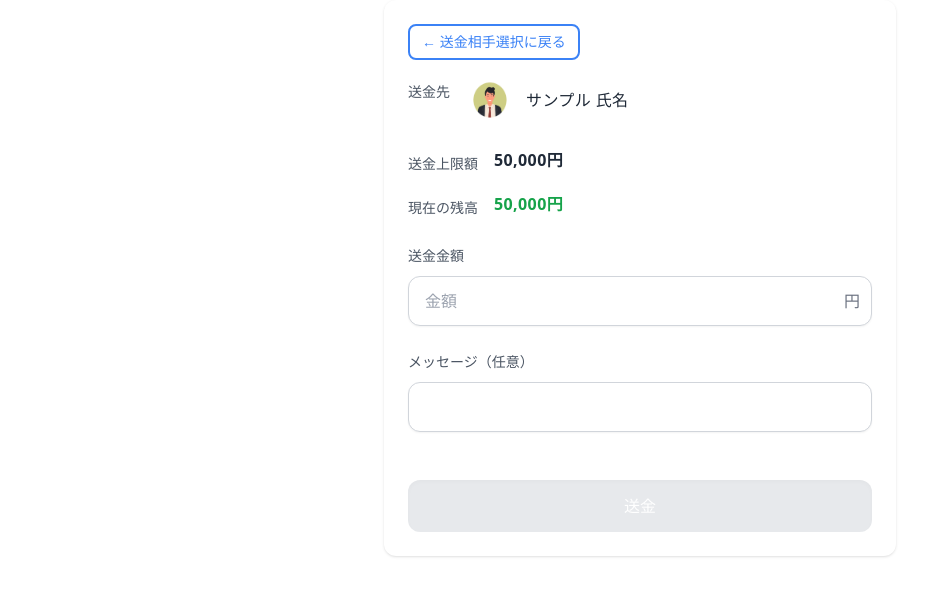
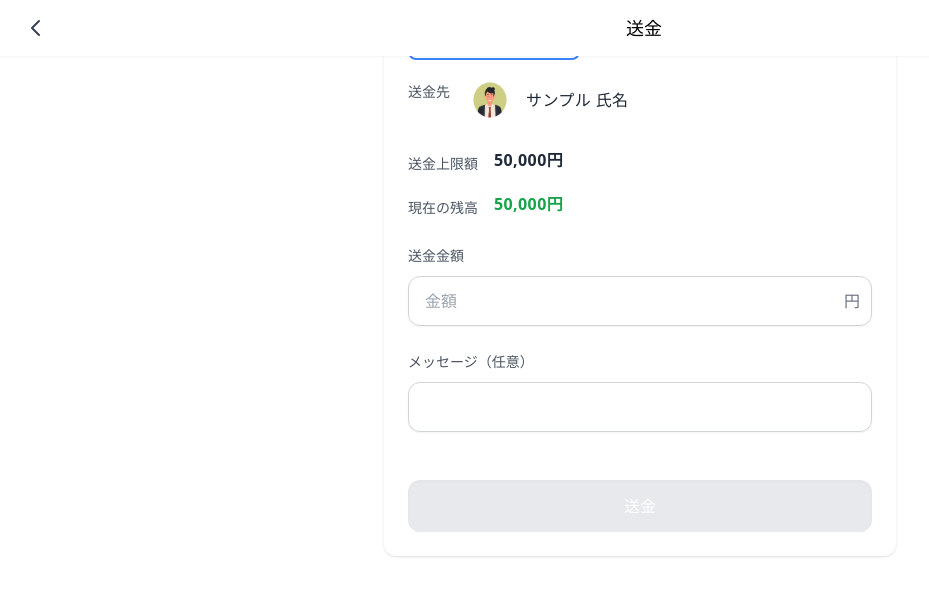
Before and after one commit to deraryo4559/GroupeF, a React (Vite) app in the folder front/: page /SendMoney in a window 1280 px wide. Shown: the top 596 px of the page, without its empty margins (0-929 px from the left). Built offline with nearby package versions, Linux system fonts and the light colour scheme.

Commit message:
ヘッダー追加

```diff
--- /dev/null
+++ b/front/src/components/Header.jsx
@@ -0,0 +1,111 @@
+import { useNavigate, useLocation } from 'react-router-dom';
+import { useState, useEffect } from 'react';
+
+/**
+ * スマホアプリのようなヘッダーコンポーネント
+ *
+ * @param {Object} props
+ * @param {string} props.title - ヘッダーのタイトル
+ * @param {boolean} props.showBackButton - 戻るボタンを表示するかどうか (デフォルト: true)
+ * @param {string} props.backTo - 戻るボタンが特定のURLに戻る場合に指定
+ * @param {Function} props.onBackClick - 戻るボタンのカスタムクリックハンドラ
+ * @param {React.ReactNode} props.rightAction - ヘッダー右側に表示するアクション要素
+ * @param {string} props.className - 追加のカスタムクラス
+ *
+ * 使用例:
+ * // 基本的な使用方法（戻るボタンあり）
+ * <Header title="ページタイトル" />
+ *
+ * // 戻るボタンなしで使用（トップページなど）
+ * <Header title="ホーム" showBackButton={false} />
+ *
+ * // 特定のURLに戻るボタン
+ * <Header title="詳細ページ" backTo="/list" />
+ *
+ * // カスタムの戻る処理
+ * <Header title="編集" onBackClick={() => confirmLeave()} />
+ */
+function Header({
+    title,
+    showBackButton = true,
+    backTo,
+    onBackClick,
+    rightAction,
+    className = "",
+}) {
+    const navigate = useNavigate();
+    const location = useLocation();
+    const [pageTitle, setPageTitle] = useState(title);
+
+    // タイトルがない場合、現在のパスからタイトルを推測
+    useEffect(() => {
+        if (!title) {
+            const path = location.pathname;
+
+            // パスに基づいてタイトルを設定
+            const pathToTitle = {
+                '/': 'ホーム',
+                '/SendMoney': '送金',
+                '/SendMoneyComplete': '送金完了',
+                '/request': 'リクエスト',
+                '/request/complete': 'リクエスト完了',
+                '/step3': 'アドレス一覧',
+                '/billing-status': '請求状況',
+                '/payment': '支払い',
+                '/payment/complete': '支払い完了',
+            };
+
+            setPageTitle(pathToTitle[path] || 'アプリ');
+        }
+    }, [title, location.pathname]);
+
+    const handleBackClick = () => {
+        if (onBackClick) {
+            onBackClick();
+        } else if (backTo) {
+            navigate(backTo);
+        } else {
+            navigate(-1);
+        }
+    };
+
+    return (
+        <header className={`fixed top-0 left-0 right-0 bg-white shadow-sm z-10 ${className}`}>
+            <div className="flex items-center justify-between h-14 px-4">
+                {/* 戻るボタン */}
+                {showBackButton && (
+                    <button
+                        onClick={handleBackClick}
+                        className="w-10 h-10 flex items-center justify-center text-gray-700"
+                    >
+                        <svg
+                            xmlns="http://www.w3.org/2000/svg"
+                            className="h-6 w-6"
+                            fill="none"
+                            viewBox="0 0 24 24"
+                            stroke="currentColor"
+                        >
+                            <path
+                                strokeLinecap="round"
+                                strokeLinejoin="round"
+                                strokeWidth={2}
+                                d="M15 19l-7-7 7-7"
+                            />
+                        </svg>
+                    </button>
+                )}
+
+                {/* タイトル */}
+                <h1 className={`text-lg font-medium text-center flex-1 ${showBackButton ? 'ml-2' : 'ml-10'}`}>
+                    {pageTitle}
+                </h1>
+
+                {/* 右側の調整 */}
+                <div className="w-10 flex justify-end">
+                </div>
+            </div>
+        </header>
+    );
+}
+
+export default Header;
--- a/front/src/pages/BillingStatus.jsx
+++ b/front/src/pages/BillingStatus.jsx
@@ -3,6 +3,7 @@ import { useNavigate } from 'react-router-dom';
 import Button1 from '../components/button1';
 import BillingInfo from '../components/BillingInfo';
 import PayerInfo from '../components/PayerInfo';
+import Header from '../components/Header';
 
 const BillingStatus = () => {
     const navigate = useNavigate();
@@ -81,6 +82,8 @@ const BillingStatus = () => {
     };
 
     return (
+        <>
+            <Header title="送金完了" backTo="/" />
             <div className="bg-white min-h-screen p-4 font-sans">
                 <div className="max-w-md mx-auto">
                     {/* ヘッダー */}
@@ -135,6 +138,7 @@ const BillingStatus = () => {
                     </div>
                 </div>
             </div>
+        </>
     );
 };
 
--- a/front/src/pages/SendMoney.jsx
+++ b/front/src/pages/SendMoney.jsx
@@ -1,6 +1,7 @@
 import { useState, useEffect } from "react";
 import { useNavigate, useLocation } from "react-router-dom";
 import Button1 from '../components/button1';
+import Header from '../components/Header';
 
 function SendMoney() {
   const navigate = useNavigate();
@@ -92,6 +93,8 @@ function SendMoney() {
   };
 
   return (
+    <>
+      <Header title="送金" backTo="/step3" />
       <div className="w-full max-w-xs md:max-w-md lg:max-w-lg mx-auto p-6 bg-white rounded-xl shadow text-gray-800">
         {/* 戻るボタン */}
         <div className="mb-4">
@@ -182,6 +185,7 @@ function SendMoney() {
         </div>
 
       </div>
+    </>
   );
 }
 
--- a/front/src/pages/SendMoneyComplete.jsx
+++ b/front/src/pages/SendMoneyComplete.jsx
@@ -1,6 +1,7 @@
 import React from 'react';
 import { useNavigate } from 'react-router-dom';
 import Button1 from '../components/button1';
+import Header from '../components/Header';
 
 const SendMoneyComplete = () => {
     const navigate = useNavigate();
@@ -10,8 +11,10 @@ const SendMoneyComplete = () => {
     };
 
     return (
-        <div className="flex justify-center min-h-screen p-4 font-sans">
-            <div className="max-w-sm w-full bg-white rounded-xl p-6 flex  justify-center flex-col items-center">
+        <>
+            <Header title="送金完了" backTo="/" />
+            <div className="flex justify-center min-h-screen p-4 font-sans pt-16">
+                <div className="max-w-sm w-full bg-white rounded-xl p-6 flex justify-center flex-col items-center">
                     {/* 完了アイコン */}
                     <div className="w-24 h-24 rounded-full bg-green-100 flex items-center justify-center mb-6">
                         <svg className="w-12 h-12 text-green-500" fill="none" stroke="currentColor" viewBox="0 0 24 24" xmlns="http://www.w3.org/2000/svg">
@@ -31,6 +34,7 @@ const SendMoneyComplete = () => {
                     </Button1>
                 </div>
             </div>
+        </>
     );
 };
 
--- a/front/src/pages/Top.jsx
+++ b/front/src/pages/Top.jsx
@@ -1,6 +1,7 @@
 import React, { useState, useEffect } from 'react';
 import Button1 from '../components/button1';
 import Icon from '../components/Icon';
+import Header from '../components/Header';
 
 const Top = () => {
     const [balance, setBalance] = useState(50000); // 初期残高50,000円
@@ -16,6 +17,8 @@ const Top = () => {
         }
     }, []);
     return (
+        <>
+            <Header title="ホーム" showBackButton={false} />
             <div className="flex justify-center">
                 <div className="max-w-sm w-full p-6 flex flex-col justify-center">
                     <div>
@@ -56,6 +59,7 @@ const Top = () => {
                     </div>
                 </div>
             </div>
+        </>
     );
 };
 
```
Lines whose indentation alone changed are shown as unchanged.
